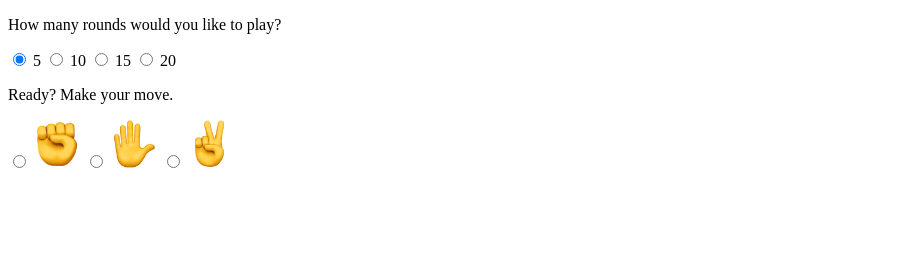
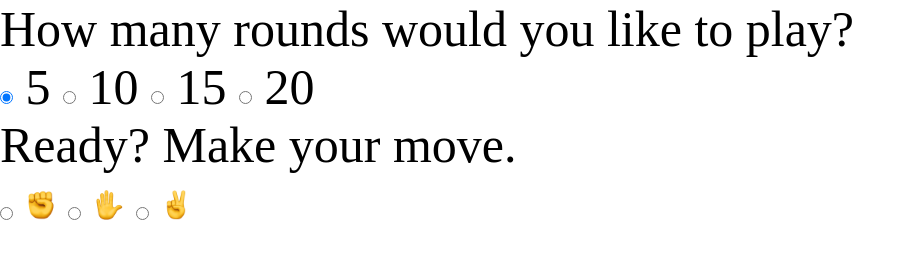
Before and after one commit to Melina412/rock_paper_scissors, a plain HTML site: page index.html in a window 1280 px wide. Shown: the whole page, without its empty margins (0-915 px from the left). Drawn offline with Linux system fonts and the light colour scheme.

Commit message:
style preparations

```diff
--- a/assets/scss/style.scss
+++ b/assets/scss/style.scss
@@ -0,0 +1,67 @@
+* {
+  margin: 0;
+  padding: 0;
+  box-sizing: border-box;
+}
+
+@font-face {
+  font-family: AstronBoyRegular;
+  src: url("../fonts/astron-boy.rg-regular.otf");
+}
+
+@font-face {
+  font-family: AstronBoyVideo;
+  src: url("../fonts/astron-boy.video-regular.otf");
+}
+
+@font-face {
+  font-family: AstronBoyWonder;
+  src: url("../fonts/astron-boy.wonder-regular.otf");
+}
+
+@font-face {
+  font-family: TekoVariable;
+  src: url("../fonts/Teko/Teko-VariableFont_wght.ttf");
+}
+
+//
+// * mixins ------------------------------------------------------------
+
+@mixin font-style($ff, $fs, $fw) {
+  font-family: $ff;
+  font-size: $fs;
+  font-weight: $fw;
+}
+
+@mixin size($w, $h) {
+  width: $w;
+  height: $h;
+}
+
+//
+// * variables ------------------------------------------------------------
+//
+// font
+$abr: "AstronBoyRegular", "Courier New", Courier, monospace;
+$abv: "AstronBoyVideo", "Courier New", Courier, monospace;
+$abw: "AstronBoyWonder", "Courier New", Courier, monospace;
+$teko: "TekoVariable", "Courier New", Courier, monospace;
+
+//
+// * general style ------------------------------------------------------------
+
+html {
+  font-size: 62.5%;
+}
+main {
+  font-size: 5rem;
+}
+
+img {
+  width: 3rem;
+  height: auto;
+}
+
+.hidden {
+  display: none;
+}
--- a/index.html
+++ b/index.html
@@ -8,8 +8,9 @@
   </head>
   <body>
     <main>
-      <section>
-        <form onsubmit="return false">
+      <form onsubmit="return false">
+        <!-- ! rounds section -------------------- -->
+        <section class="rounds-section">
           <div>
             <!-- - number of rounds choice: radio buttons ---------------------- -->
 
@@ -45,12 +46,13 @@
               <p id="totalRounds">5</p>
             </div>
           </div>
-          <!-- - user choice and computer choice output ------------------------ -->
+        </section>
 
+        <!-- - user choice and computer choice output ------------------------ -->
+
+        <!-- ! score section -------------------- -->
+        <section class="score-section">
           <div>
-            <div>
-              <p>Ready? Make your move.</p>
-            </div>
             <div class="hidden">
               <p>you</p>
               <img id="userImage" src="#" alt="your choice" />
@@ -70,14 +72,21 @@
             </div>
           </div>
 
-          <!-- - You/Computer win/lose (for each round)----------------------------------------- -->
+          <!-- - You/Computer win/lose (for each round)------------------------- -->
 
           <div id="resultOutput"></div>
+        </section>
 
+        <!-- ! options section -------------------- -->
+        <section class="options-section">
           <!-- - rock / paper / scissors --- radio buttons --------------------- -->
 
           <div id="optionsDiv">
             <!-- : div nach spielende ausblenden -->
+            <div>
+              <p>Ready? Make your move.</p>
+            </div>
+
             <input type="radio" name="options" id="rock" value="rock" />
             <label for="rock">
               <img src="./assets/img/rock.png" alt="rock button" />
@@ -93,7 +102,10 @@
               <img src="./assets/img/scissors.png" alt="scissors button" />
             </label>
           </div>
+        </section>
 
+        <!-- ! game over section -------------------- -->
+        <section class="game-over-section">
           <!-- - end result -------------------------------------------------- -->
 
           <!-- ? div ist zunächst nicht sichtbar -->
@@ -107,8 +119,8 @@
           <div class="hidden">
             <p id="restart"><a href="./index.html">restart</a></p>
           </div>
-        </form>
-      </section>
+        </section>
+      </form>
     </main>
     <script src="./assets/js/main.js"></script>
   </body>
```
Also changed, not shown: assets/css/style.css, assets/fonts/Teko/OFL.txt (added), assets/fonts/Teko/README.txt (added), assets/fonts/Teko/Teko-VariableFont_wght.ttf (added), assets/fonts/Teko/static/Teko-Bold.ttf (added), assets/fonts/Teko/static/Teko-Light.ttf (added), assets/fonts/Teko/static/Teko-Medium.ttf (added), assets/fonts/Teko/static/Teko-Regular.ttf (added), assets/fonts/Teko/static/Teko-SemiBold.ttf (added), assets/fonts/astron-boy.rg-regular.otf (added), assets/fonts/astron-boy.video-regular.otf (added), assets/fonts/astron-boy.wonder-regular.otf (added), 4 other files.
